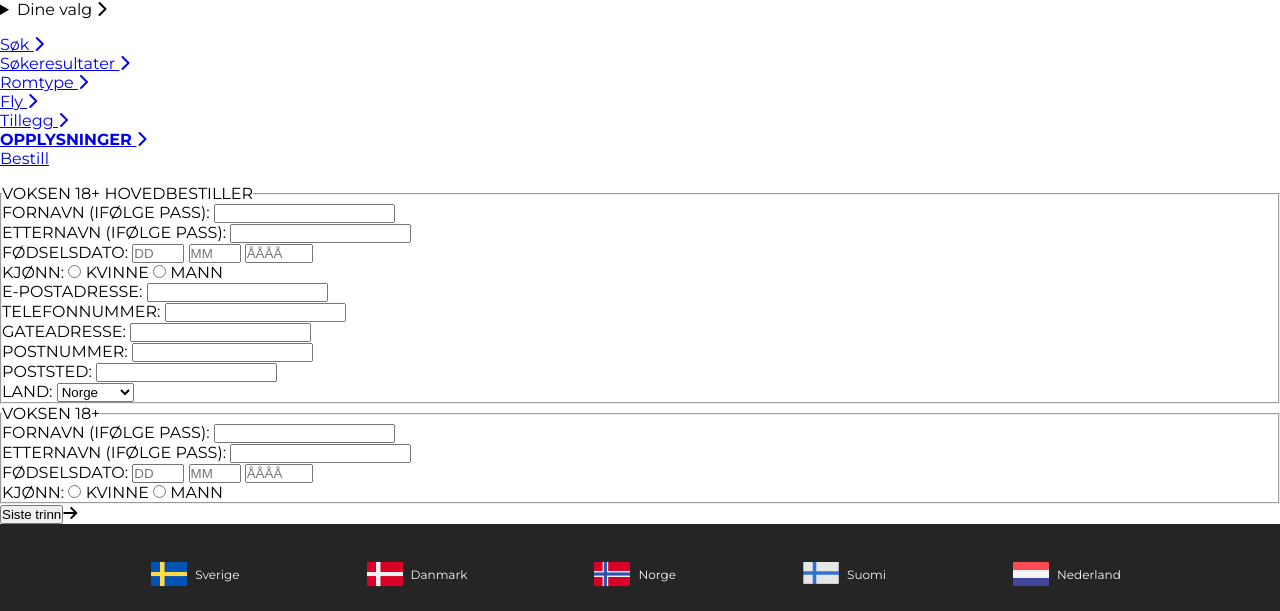
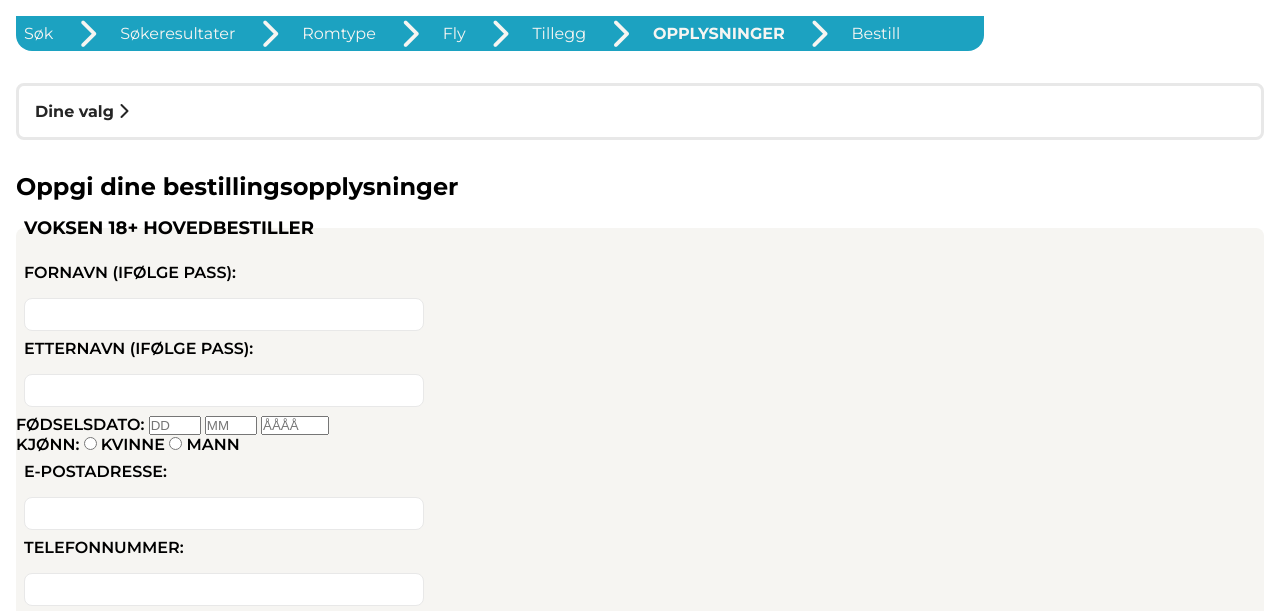
Before and after one commit to Snick92/Reisebyraa_Nettsted, a plain HTML site: page order.html in a window 1280 px wide. Shown: the part 90-701 px from the top of the page. Drawn offline with Linux system fonts and the light colour scheme.

Commit message:
Ordreside html/css
- Restrukturerte relevante html-elementer, både plassering, id'er og klasser.

- Horisontal scroller for progress bar ferdigstilt.

- Gjorde .rating-sun-list (sol ikoner for rating) global.

- Oversiktseksjon / details element  med hotell-informasjon ferdig.

- Bestillingsskjema påbegynt

Generelt:
- La til aria-labels for current page

```diff
--- a/CSS/style.css
+++ b/CSS/style.css
@@ -45,8 +45,17 @@ body{
     grid-template-columns: 1fr;
     grid-template-rows: auto;
 }
+/* GLOBAL */
+.rating-sun-list{
+    display: flex;
+    flex-direction: row;
+    list-style: none;
+    gap: 1rem;
 
-
+    li{
+        color:var(--project-yellow);
+    }
+}
 /* TOP NAV (global) */
 #top-nav-flex-container{
     grid-area: top-nav;
@@ -532,7 +541,7 @@ main{
             display: flex;
             justify-content: center;
             align-items: center;
-            color: rgb(221, 0, 0);
+            color: rgb(255, 0, 0);
             background-color: var(--project-offwhite);
             border-radius: 50%;
             padding: 0.5rem;
@@ -641,16 +650,7 @@ main{
     h2{
         display: inline-block;
     }
-    #rating-sun-list{
-        display: flex;
-        flex-direction: row;
-        list-style: none;
-        gap: 1rem;
 
-        li{
-            color:var(--project-yellow);
-        }
-    }
     #score-list{
         display: flex;
         flex-direction: row;
@@ -698,7 +698,7 @@ main{
         display: flex;
         flex-direction: row;
         flex-wrap: wrap;
-        justify-content: space-between;
+        justify-content: flex-start;
         padding: 1rem;
 
 
@@ -856,10 +856,154 @@ main{
 }
 
 /* BESTILLINGSSIDE (order.html) */
+/* Horizontal nav */
+#progres-bar-section{
+    overflow: hidden;
+    max-width: 1000px;
+
+    ul{
+        align-items: center;
+        background-color: var(--project-blue);
+        border-radius: 0rem 0rem 1rem 1rem;
+
+        li {
+            color: var(--project-offwhite);
+
+            margin: 0;
+
+            a{
+                color: var(--project-offwhite);
+            }
+        }
+        .fa-chevron-right{
+            font-size: 30px;
+        }
+    }
+}
+/* Drop down */
+#overview-section{
+
+    details ::marker{
+        content: none;
+    }
+
+    details{
+        border: 3px solid var(--project-lightgrey);
+        padding: 0.5rem;
+        margin: 1rem;
+        border-radius: 0.5rem;
+
+        summary{
+            color: var(--project-darkgrey);
+            font-weight: bold;
+            padding: 0.5rem;
+        }
+        img{
+            width: 100%;
+            border-radius: 0.5rem;
+            margin-top: 1rem;
+        }
+        h4{
+            color:var(--custom-grey--form-text);
+            padding-top: 1rem;
+            padding-bottom: 1rem;
+        }
+
+        #summary-ul-2{
+            display: flex;
+            flex-direction: column;
+            gap: 1.2rem;
+            color: var(--custom-grey--form-text);
+
+            #summary-flex-space-1{
+
+                display: flex;
+                flex-direction: row;
+                gap: 1rem;
+                padding-top: 1rem;
+
+                .summary-flex-space-2{
+                    display: flex;
+                    flex-direction: column;
+                    gap: 1rem;
+                }
+            }
 
 
+        }
+        .location-pricing{
+            display: flex;
+            flex-direction: column;
+            gap: 0.2rem;
+            margin-top: 1rem;
 
+            #location-old-price{
+                font-size: 16px;
+                color:var(--custom-grey--form-text);
+                border-top: 1px solid var(--project-lightgrey);
+                padding-top: 0.5rem;
+            }
+            #location-new-price{
+                font-size: 18px;
+                color: rgb(255, 0, 0);
+                padding-bottom: 1rem;
+            }
+        }
+    }
+}
+/* Order form section */
+#order-form{
 
+    h2{
+        margin-left: 1rem;
+        margin-right: 1rem;
+    }
+    form{
+        gap: 1rem;
+        padding: 1rem;
+
+        #fieldset-1, #fieldset-2{
+            display: flex;
+            flex-direction: column;
+            flex-wrap: wrap;
+            flex-basis: 0;
+            background-color: var(--project-offwhite);
+            border-radius: 0.5rem;
+            border: 1p solid var(--project-offwhite);
+
+            legend{
+                font-size: 18px;
+                font-weight: bold;
+                margin-left: 0.5rem;
+                margin-bottom: 1rem;
+            }
+            label{
+                font-weight: 600;
+            }
+            ul{
+                list-style: none;
+
+                .common-list-item{
+                    display: flex;
+                    flex-direction: column;
+                    margin: 0.5rem;
+                    min-width: 300px;
+                    max-width: 400px;
+
+                    label{
+                        margin-bottom: 1rem;
+                    }
+
+                    input{
+                        padding: 0.5rem;
+                        border: 1px solid var(--project-lightgrey);
+                        border-radius: 0.5rem;
+                    }
+                }
+            }
+        }
+    }
+}
 /* FOOTER (global) */
 footer{
     grid-area: footer;
--- a/order.html
+++ b/order.html
@@ -47,12 +47,31 @@
             </nav>
         </header>
         <main>
+            <section id="progres-bar-section">
+                <nav class="horizontal-nav-bar"><!-- Navigering: -->
+                    <ul>
+                        <li><a href="index.html#search-form">Søk</a></li>
+                        <li><i class="fa-solid fa-chevron-right"></i></li>
+                        <li><a href="hotell.html">Søkeresultater</a></li>
+                        <li><i class="fa-solid fa-chevron-right"></i></li>
+                        <li><a href="hotell.html#parga-beach-available-rooms">Romtype</a></li>
+                        <li><i class="fa-solid fa-chevron-right"></i></li>
+                        <li><a href="https://www.norwegian.no/" target="_blank">Fly</a></li>
+                        <li><i class="fa-solid fa-chevron-right"></i></li>
+                        <li><a href="#">Tillegg</a></li>
+                        <li><i class="fa-solid fa-chevron-right"></i></li>
+                        <li><a aria-current="page" href="#order-form"><b>OPPLYSNINGER</b></a></li>
+                        <li><i class="fa-solid fa-chevron-right"></i></li>
+                        <li><a href="#order-form-submit">Bestill</a></li>
+                    </ul>
+                </nav>
+            </section>
             <section id="overview-section"><!-- Oversiktsseksjon: -->
                 <details>
                     <summary>Dine valg <i class="fa-solid fa-chevron-right"></i></summary>
                     <img src="../Reisebyraa_Nettsted/images/landscape-2016308_640.jpg" alt="Picture of a resort pool by the ocean">
                     <h4>Parga Beach</h4>
-                    <ul>
+                    <ul class="rating-sun-list">
                         <li>
                             <i class="fa-solid fa-sun"></i>
                         </li>
@@ -69,75 +88,53 @@
                             <i class="fa-regular fa-sun"></i>
                         </li>
                     </ul>
-                    <ul>
-                        <li>
-                            <i class="fa-solid fa-location-dot"></i> Hellas, Parga
+                    <ul id="summary-ul-2">
+                        <li id="summary-flex-space-1">
+                            <ul class="summary-flex-space-2">
+                                <li><i class="fa-solid fa-location-dot"></i></li>
+                                <li><i class="fa-regular fa-calendar"></i></li>
+                                <li><i class="fa-regular fa-user"></i></li>
+                                <li><i class="fa-solid fa-bed"></i></li>
+                                <li><i class="fa-solid fa-utensils"></i></li>
+                                <li><i class="fa-solid fa-plane-departure"></i></li>
+                            </ul>
+                            <ul class="summary-flex-space-2">
+                                <li>Hellas, Parga</li>
+                                <li>Man 5 mai - man 12 mai 2025</li>
+                                <li>2 Voksne</li>
+                                <li>Deluxerom, Balkong og ikke spesifisert utsikt</li>
+                                <li>Frokostbuffé</li>
+                                <li>Oslo Lufthavn &mdash; Prevenza</li>
+                            </ul>
                         </li>
-                        <li>
-                            <i class="fa-regular fa-calendar"></i> Man 5 mai - man 12 mai 2025
-                        </li>
-                        <li>
-                            <i class="fa-regular fa-user"></i> 2 Voksne
-                        </li>
-                        <li>
-                            <i class="fa-solid fa-bed"></i> Deluxerom, Balkong og ikke spesifisert utsikt
-                        </li>
-                        <li>
-                            <i class="fa-solid fa-utensils"></i> Frokostbuffé
-                        </li>
-                        <li>
-                            <i class="fa-solid fa-plane-departure"></i> Oslo Lufthavn &mdash; Prevenza
-                        </li>
-                        <li>
+                    </ul>
+                    <ul class="location-pricing">
+                        <li id="location-old-price">
                             <s>22 003,-</s>
                         </li>
-                        <li>
+                        <li id="location-new-price">
                             <b>19 803,-</b>
                         </li>
                     </ul>
                 </details>
             </section>
-            <nav id="order-navigation"><!-- Navigering: -->
-                <ul id="order-nav-scroll-container">
-                    <li>
-                        <a href="index.html#search-form">Søk <i class="fa-solid fa-chevron-right"></i></a>
-                    </li>
-                    <li>
-                        <a href="hotell.html">Søkeresultater <i class="fa-solid fa-chevron-right"></i></a>
-                    </li>
-                    <li>
-                        <a href="hotell.html#parga-beach-available-rooms">Romtype <i class="fa-solid fa-chevron-right"></i></a>
-                    </li>
-                    <li>
-                        <a href="https://www.norwegian.no/" target="_blank">Fly <i class="fa-solid fa-chevron-right"></i></a>
-                    </li>
-                    <li>
-                        <a href="#">Tillegg <i class="fa-solid fa-chevron-right"></i></a>
-                    </li>
-                    <li>
-                        <a href="#order-form"><b>OPPLYSNINGER <i class="fa-solid fa-chevron-right"></i></b></a>
-                    </li>
-                    <li>
-                        <a href="#order-form-submit">Bestill</a>
-                    </li>
-                </ul>
-            </nav>
             <section id="order-form"><!-- Bestillingsskjema: -->
+                <h2>Oppgi dine bestillingsopplysninger</h2>
                 <form>
-                    <fieldset>
+                    <fieldset id="fieldset-1">
                         <legend>VOKSEN 18+ HOVEDBESTILLER</legend>
                         <ul>
-                            <li>
+                            <li class="common-list-item">
                                 <label>FORNAVN (IFØLGE PASS):</label>
                                 <input type="text" id="fname-person1" name="first-name">
                             </li>
-                            <li>
+                            <li class="common-list-item">
                                 <label>ETTERNAVN (IFØLGE PASS):</label>
                                 <input type="text" id="lname-person1" name="last-name">
                             </li>
                         </ul>
                         <ul>
-                            <li>
+                            <li id="birthday-item">
                                 <label>FØDSELSDATO:</label>
                                 <input type="number" class="birthday" min="1" max="31" name="day" placeholder="DD" required>
                                 <input type="number" class="birthday" min="1" max="12" name="month" placeholder="MM" required>
@@ -145,7 +142,7 @@
                             </li>
                         </ul>
                         <ul>
-                            <li>
+                            <li id="gender-item">
                                 <label>KJØNN:</label>
                                 <input id="kvinne1" type="radio" value="kvinne">
                                 <label for="kvinne1">KVINNE</label>
@@ -154,27 +151,27 @@
                             </li>
                         </ul>
                         <ul>
-                            <li>
+                            <li class="common-list-item">
                                 <label>E-POSTADRESSE:</label>
                                 <input type="email" name="email" pattern="[a-z0-9._%+\-]+@[a-z0-9.\-]+\.[a-z]{2,}$" required>
                             </li>
-                            <li>
+                            <li class="common-list-item">
                                 <label>TELEFONNUMMER:</label>
                                 <input type="tel" name="phone-number" pattern="[0-9]{3}-[0-9]{2}-[0-9]{3}" required>
                             </li>
-                            <li>
+                            <li class="common-list-item">
                                 <label>GATEADRESSE:</label>
                                 <input type="text" name="address" required>
                             </li>
-                            <li>
+                            <li class="common-list-item">
                                 <label>POSTNUMMER:</label>
                                 <input type="number" name="postal-code" required>
                             </li>
-                            <li>
+                            <li class="common-list-item">
                                 <label>POSTSTED:</label>
                                 <input type="text" name="city" required>
                             </li>
-                            <li>
+                            <li id="country-item">
                                 <label>LAND:</label>
                                 <select name="country">
                                     <option>Norge</option>
@@ -185,20 +182,20 @@
                             </li>
                         </ul>
                     </fieldset>
-                    <fieldset>
+                    <fieldset id="fieldset-2">
                         <legend>VOKSEN 18+</legend>
                         <ul>
-                            <li>
+                            <li class="common-list-item">
                                 <label>FORNAVN (IFØLGE PASS):</label>
                                 <input type="text" id="fname-person2" name="first-name">
                             </li>
-                            <li>
+                            <li class="common-list-item">
                                 <label>ETTERNAVN (IFØLGE PASS):</label>
                                 <input type="text" id="lname-person2" name="last-name">
                             </li>
                         </ul>
                         <ul>
-                            <li>
+                            <li id="birthday-item">
                                 <label>FØDSELSDATO:</label>
                                 <input type="number" class="birthday" min="1" max="31" name="day" placeholder="DD" required>
                                 <input type="number" class="birthday" min="1" max="12" name="month" placeholder="MM" required>
@@ -206,7 +203,7 @@
                             </li>
                         </ul>
                         <ul>
-                            <li>
+                            <li id="gender-item">
                                 <label>KJØNN:</label>
                                 <input id="kvinne2" type="radio" value="kvinne">
                                 <label for="kvinne2">KVINNE</label>
```
Also changed, not shown: hotell.html (+2 -2 lines), index.html (+5 -5 lines), vedlegg.txt.
